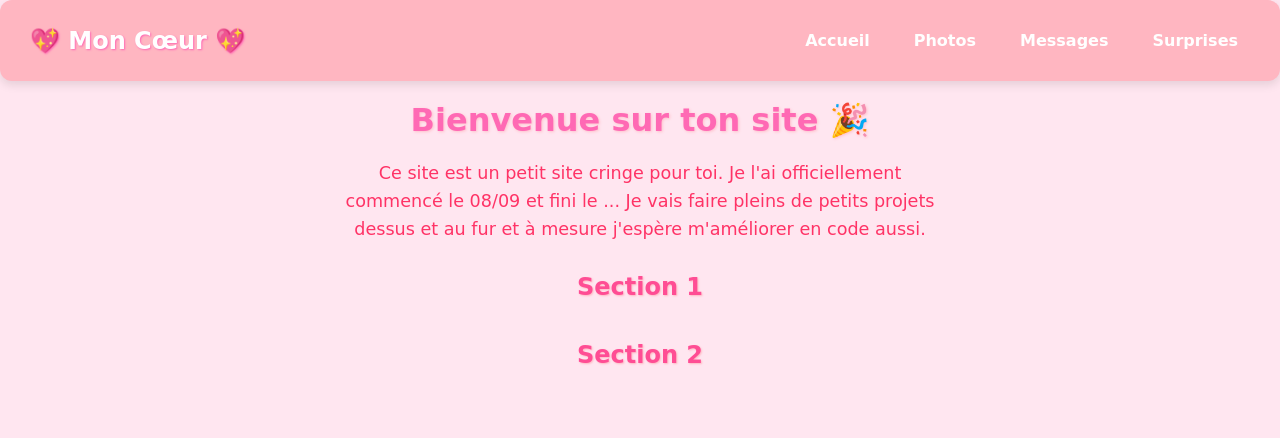
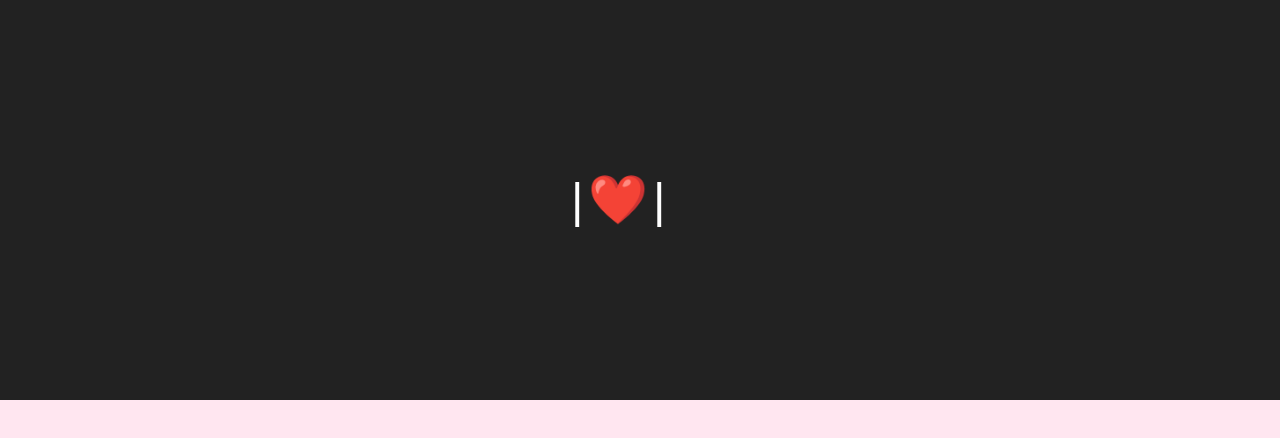
Before and after one commit to HanotSimon/Cha, a React (Vite) app: page /heart in a window 1280 px wide. Shown: the top 438 px of the page. Built offline with nearby package versions, Linux system fonts and the light colour scheme.

Commit message:
Ajout de HeartAnimation

```diff
--- a/package.json
+++ b/package.json
@@ -13,7 +13,8 @@
     "framer-motion": "^12.23.12",
     "lucide-react": "^0.542.0",
     "react": "^19.1.1",
-    "react-dom": "^19.1.1"
+    "react-dom": "^19.1.1",
+    "react-router-dom": "^7.8.2"
   },
   "devDependencies": {
     "@eslint/js": "^9.33.0",
--- a/src/App.tsx
+++ b/src/App.tsx
@@ -1,14 +1,15 @@
-import Navbar from "./components/Navbar/Navbar";
 import "./index.css";
-import Home from "./components/Home/Home"; // Styles globaux
+import HeartAnimation from "./components/HeartAnimation/HeartAnimation";
+import { BrowserRouter as Router, Routes, Route } from "react-router-dom";
+import HomePage from "./pages/Home/HomePage";
 
-const App = () => {
+export default function App() {
     return (
-        <>
-            <Navbar />
-            <Home/>
-        </>
+        <Router>
+            <Routes>
+                <Route path="/" element={<HomePage />} />
+                <Route path="/heart" element={<HeartAnimation />} />
+            </Routes>
+        </Router>
     );
-};
-
-export default App;
+}
--- /dev/null
+++ b/src/components/HeartAnimation/HeartAnimation.css
@@ -0,0 +1,31 @@
+/* Conteneur principal */
+.heart-container {
+    display: flex;
+    justify-content: center;
+    align-items: center;
+    height: 50vh;
+    background: #222;
+    color: #fff;
+    font-family: Arial, sans-serif;
+    font-size: 3rem;
+    gap: 0.1em;
+}
+
+/* Chaque caractère (span) */
+.heart-letter {
+    display: inline-block;
+    transition: transform 0.2s ease, opacity 0.2s ease;
+    will-change: transform, opacity;
+}
+
+/* Optionnel: légère mise en avant au changement (si tu ajoutes une classe .is-active en JS) */
+.heart-letter.is-active {
+    transform: scale(1.06);
+}
+
+/* Accessibilité: réduit les animations si l’utilisateur préfère */
+@media (prefers-reduced-motion: reduce) {
+    .heart-letter {
+        transition: none;
+    }
+}
--- /dev/null
+++ b/src/components/HeartAnimation/HeartAnimation.tsx
@@ -0,0 +1,38 @@
+import { useState, useEffect } from "react";
+import "./HeartAnimation.css";
+
+const HeartAnimation = () => {
+    const initial = ["|","I"," ","L","O","V","E"," ","Y","O","U","|"];
+    const steps = [
+        ["|","I"," ","L","O","V","E"," ","Y","O","U","|"],
+        ["|","I","❤️","Y","O","U","|"],
+        ["|","I","❤️","U","|"],
+        ["|","❤️","|"]
+    ];
+
+    const [stepIndex, setStepIndex] = useState(0);
+
+    useEffect(() => {
+        const interval = setInterval(() => {
+            setStepIndex(prev => (prev + 1) % steps.length);
+        }, 1000);
+        return () => clearInterval(interval);
+    }, []);
+
+    const target = steps[stepIndex];
+    const maxLen = initial.length;
+
+    return (
+        <div className="heart-wrapper">
+            <div className="heart-container">
+                {Array.from({ length: maxLen }).map((_, i) => (
+                    <span className="heart-letter" key={i}>
+          {target[i] ?? ""}
+        </span>
+                ))}
+            </div>
+        </div>
+    );
+}
+
+export default HeartAnimation;
--- a/src/components/Home/Home.tsx
+++ /dev/null
@@ -1,26 +0,0 @@
-import "./Home.css"
-
-const Home = () => {
-    return (
-        <div className="home">
-            <header>
-                <h1>Bienvenue sur ton site 🎉</h1>
-                <p>
-                    Ce site est un petit site cringe pour toi. Je l'ai officiellement
-                    commencé le 08/09 et fini le ... Je vais faire pleins de petits projets
-                    dessus et au fur et à mesure j'espère m'améliorer en code aussi.
-                </p>
-            </header>
-
-            <section>
-                <h2>Section 1</h2>
-            </section>
-
-            <section>
-                <h2>Section 2</h2>
-            </section>
-        </div>
-    )
-}
-
-export default Home;
--- /dev/null
+++ b/src/pages/Home/HomePage.tsx
@@ -0,0 +1,30 @@
+import "./HomePage.css"
+import Navbar from "../../components/Navbar/Navbar.tsx";
+
+const HomePage = () => {
+    return (
+        <>
+            <Navbar/>
+            <div className="home">
+                <header>
+                    <h1>Bienvenue sur ton site 🎉</h1>
+                    <p>
+                        Ce site est un petit site cringe pour toi. Je l'ai officiellement
+                        commencé le 08/09 et fini le ... Je vais faire pleins de petits projets
+                        dessus et au fur et à mesure j'espère m'améliorer en code aussi.
+                    </p>
+                </header>
+
+                <section>
+                    <h2>Section 1</h2>
+                </section>
+
+                <section>
+                    <h2>Section 2</h2>
+                </section>
+            </div>
+        </>
+    )
+}
+
+export default HomePage;
```
Also changed, not shown: src/pages/Home/HomePage.css (renamed from src/components/Home/Home.css), vercel.json (added), 1 other file (tests, documents, lock files or other folders).
